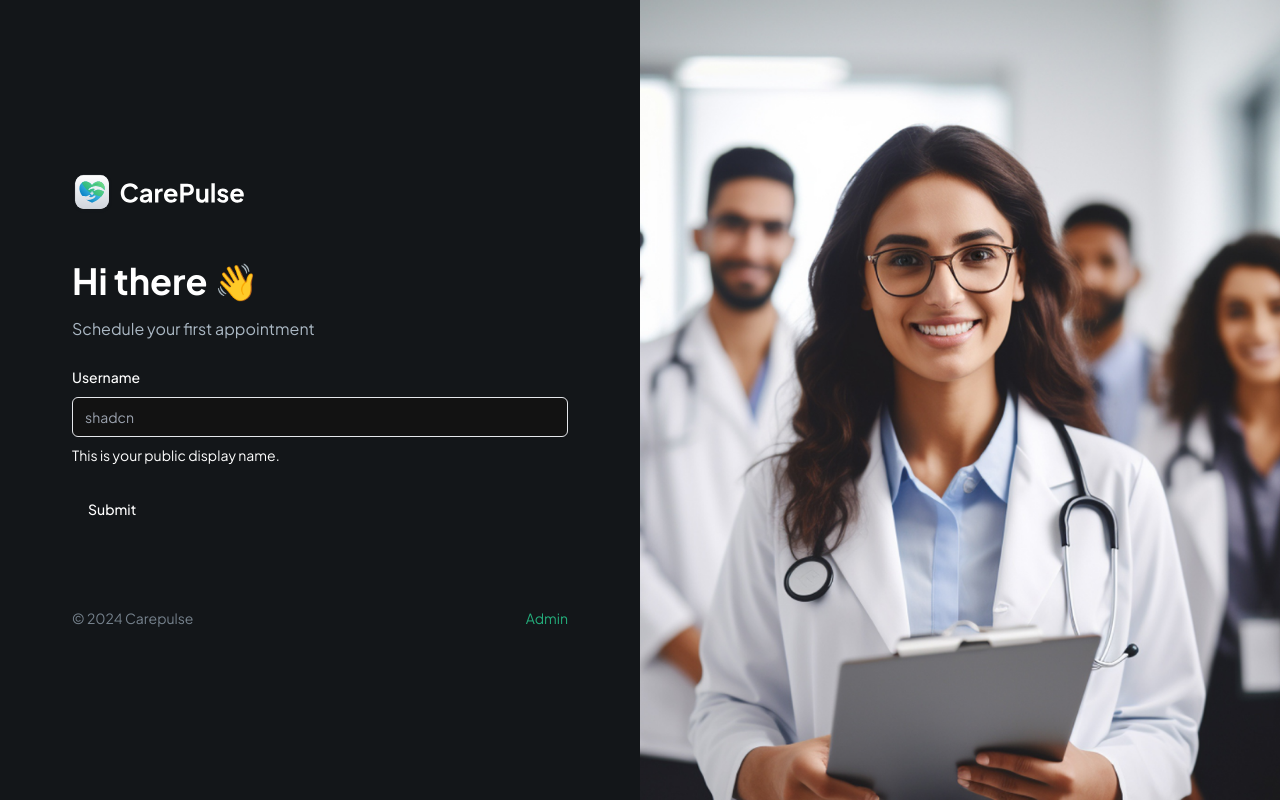
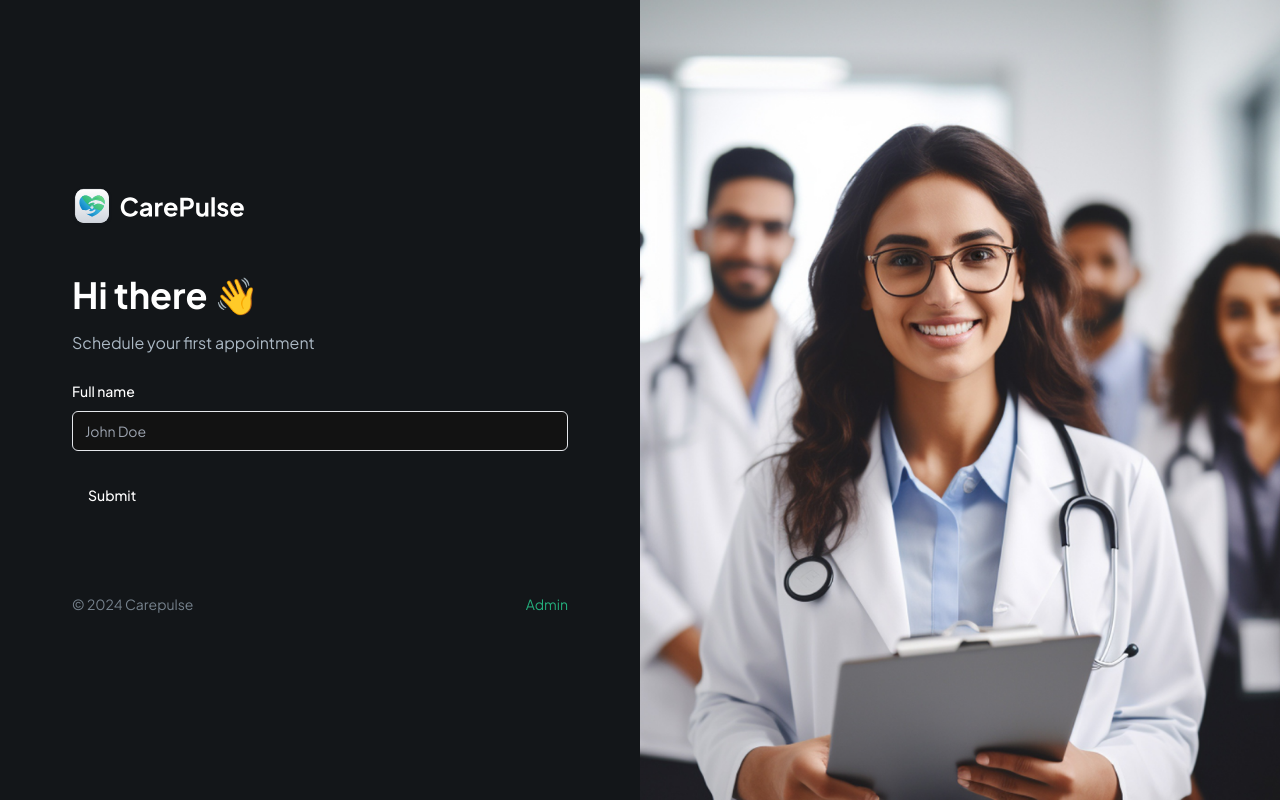
Before and after one commit to MikeyJinWei/carepulse, a Next.js app: page / in a window 1280 px wide. Built offline with nearby package versions, Linux system fonts and the light colour scheme.

Commit message:
feat: 建置表單元件、創建 CustomFormField 將單一欄位拆分成更細的元件

```diff
--- /dev/null
+++ b/components/CustomFormField.tsx
@@ -0,0 +1,70 @@
+"use client";
+
+import {
+  FormControl,
+  FormDescription,
+  FormField,
+  FormItem,
+  FormLabel,
+  FormMessage,
+} from "@/components/ui/form";
+import { Input } from "@/components/ui/input";
+import { Control } from "react-hook-form";
+import { FormFieldTypes } from "./forms/PatientForm";
+
+interface CustomFormFieldProps {
+  control: Control<any>;
+  fieldType: FormFieldTypes;
+  name: string;
+  label?: string;
+  placeholder?: string;
+  iconSrc?: string;
+  iconAlt?: string;
+  disabled?: boolean;
+  dateFormat?: string;
+  showTimeSelect?: boolean;
+  children?: React.ReactNode;
+  renderSkeleton?: (field: any) => React.ReactNode;
+}
+
+// 彈性控制欄位要渲染的元素
+const RenderField = ({
+  field,
+  props,
+}: {
+  field: any;
+  props: CustomFormFieldProps;
+}) => {
+  return <Input type="text" placeholder="John Doe" />;
+};
+
+const CustomFormField = (props: CustomFormFieldProps) => {
+  const { control, fieldType, name, label, placeholder, iconSrc, iconAlt } =
+    props; // 子層有元件需要整包 props: 在父層級傳整包 -> 解構
+
+  return (
+    <FormField
+      control={control}
+      name={name}
+      render={({ field }) => (
+        <FormItem>
+          {fieldType !== FormFieldTypes.CHECKBOX && label && (
+            <FormLabel>{label}</FormLabel>
+          )}
+
+          <RenderField field={field} props={props} />
+
+          <FormMessage className="shad-error" />
+
+          {/* <FormLabel>Username</FormLabel>
+          <FormControl>
+            <Input placeholder="shadcn" {...field} type={fieldType} />
+          </FormControl>
+          <FormDescription>This is your public display name.</FormDescription>
+          <FormMessage /> */}
+        </FormItem>
+      )}
+    />
+  );
+};
+export default CustomFormField;
--- a/components/forms/PatientForm.tsx
+++ b/components/forms/PatientForm.tsx
@@ -4,16 +4,9 @@ import { z } from "zod";
 import { zodResolver } from "@hookform/resolvers/zod";
 import { useForm } from "react-hook-form";
 import { Button } from "@/components/ui/button";
-import {
-  Form,
-  FormControl,
-  FormDescription,
-  FormField,
-  FormItem,
-  FormLabel,
-  FormMessage,
-} from "@/components/ui/form";
+import { Form } from "@/components/ui/form";
 import { Input } from "@/components/ui/input";
+import CustomFormField from "../CustomFormField";
 
 // 表單綱要
 const formSchema = z.object({
@@ -22,9 +15,19 @@ const formSchema = z.object({
   }),
 });
 
+// 枚舉表單元素 type
+export enum FormFieldTypes {
+  INPUT = "input",
+  TEXTAREA = "textarea",
+  PHONE_INPUT = "phone_input",
+  CHECKBOX = "checkbox",
+  DATE_PICKER = "datePicker",
+  SELECT = "select",
+  SKELETON = "skeleton",
+}
+
 const PatientForm = () => {
   // 表單狀態管理
-  // 建立 form object
   const form = useForm<z.infer<typeof formSchema>>({
     resolver: zodResolver(formSchema),
     defaultValues: {
@@ -44,22 +47,16 @@ const PatientForm = () => {
           <p className="text-dark-700">Schedule your first appointment</p>
         </section>
 
-        <FormField
+        <CustomFormField
           control={form.control}
-          name="username"
-          render={({ field }) => (
-            <FormItem>
-              <FormLabel>Username</FormLabel>
-              <FormControl>
-                <Input placeholder="shadcn" {...field} />
-              </FormControl>
-              <FormDescription>
-                This is your public display name.
-              </FormDescription>
-              <FormMessage />
-            </FormItem>
-          )}
+          fieldType={FormFieldTypes.INPUT}
+          name="name"
+          label="Full name"
+          placeholder="John Doe"
+          iconSrc="/assets/icons/user.svg"
+          iconAlt="user"
         />
+
         <Button type="submit">Submit</Button>
       </form>
     </Form>
```
